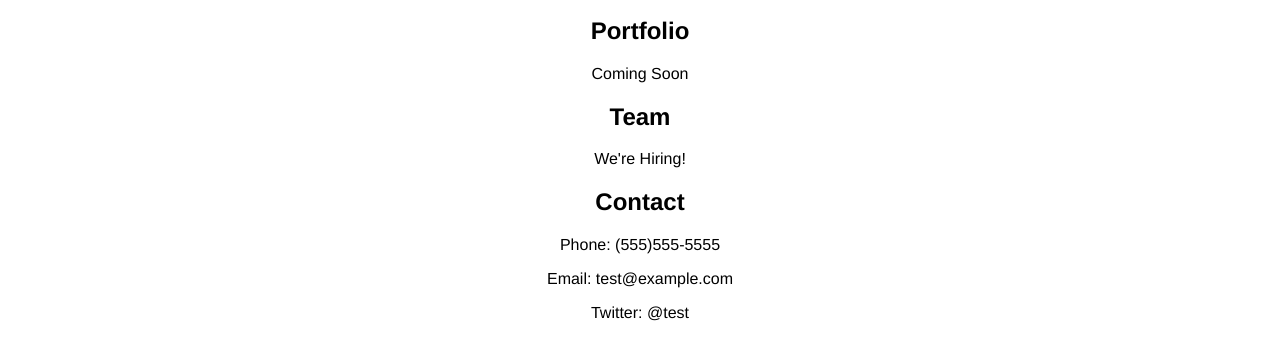
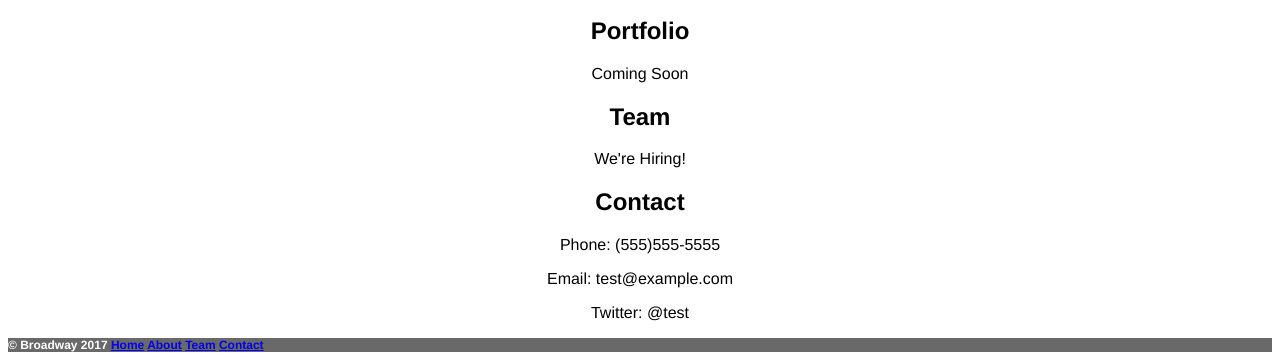
Before and after one commit to tltracyloo/broadwaydesign, a plain HTML site: page index.html in a window 1280 px wide. Shown: the part 891-1255 px from the top of the page. Before the commit the page ends 1229 px from the top, so only its background shows below. Drawn offline with Linux system fonts and the light colour scheme.

Commit message:
final push

```diff
--- a/index.html
+++ b/index.html
@@ -39,5 +39,9 @@
 <p>Phone: (555)555-5555</p>
 <p>Email: test@example.com</p>
 <p>Twitter: @test</p>
+
+<div class="footer">
+    <p>© Broadway 2017 <a href="#Home">Home</a> <a href="#About">About</a> <a href="#Team">Team</a> <a href="#Contact">Contact</a></p>
+</div>
 </body>
 </html>
--- a/resources/css/style.css
+++ b/resources/css/style.css
@@ -24,3 +24,13 @@ h1 {
     color: white;
     background: url("https://s3.amazonaws.com/codecademy-content/programs/freelance-one/broadway/images/the-flatiron-building.png")
 }
+
+/* FOOTER */
+.footer {
+    background-color: dimgray;
+    color: white;
+    text-align: left;
+    font-size: 12px;
+    font-weight: bold;
+    display: block;
+}
```
